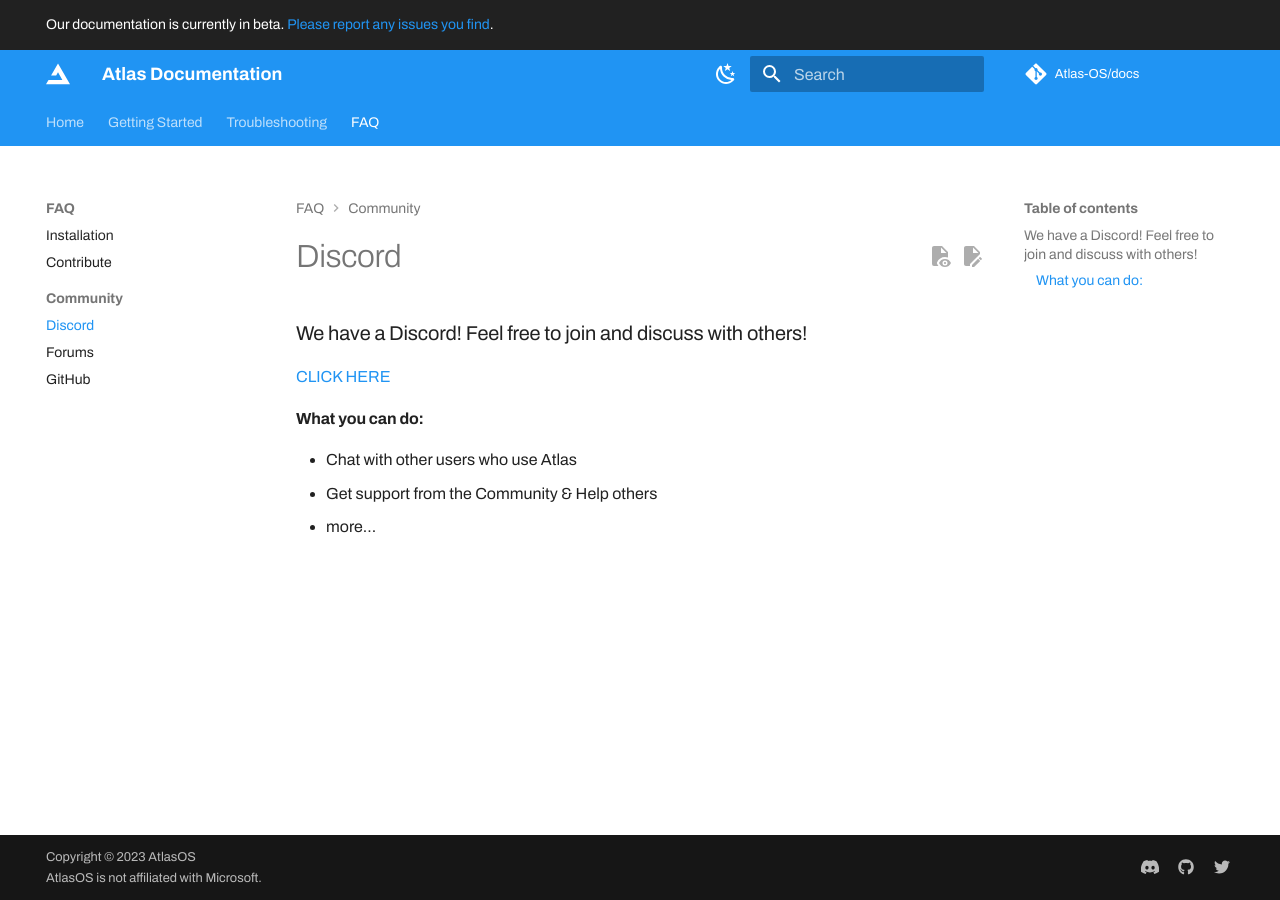
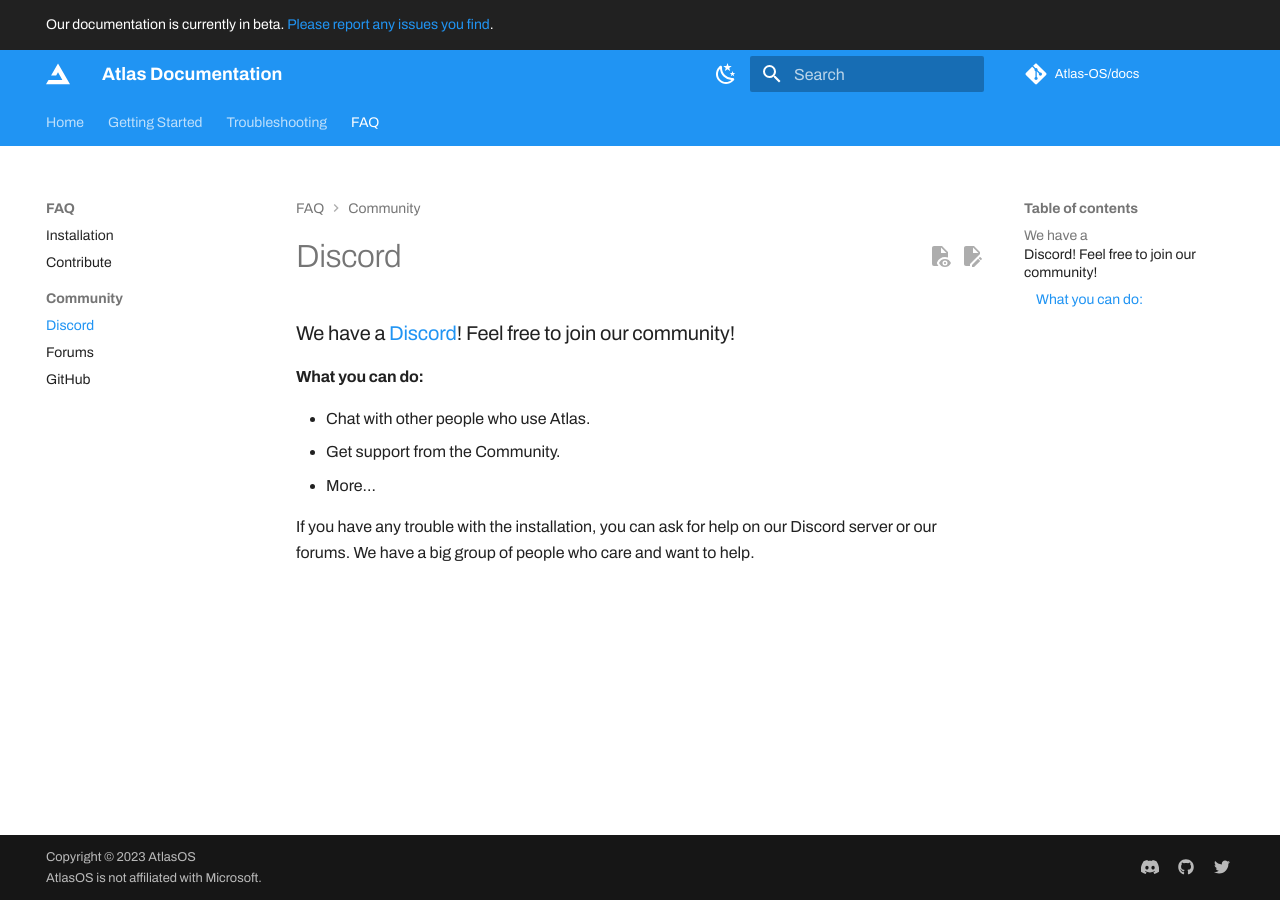
Before and after one commit to Atlas-OS/docs, an MkDocs documentation site: the page built from docs/FAQ/Community/Discord.md, in a window 1280 px wide. Built offline with MkDocs 1.6.1 and Material for MkDocs 9.7.7, drawn with Linux system fonts in a browser that asks for light colours; some web fonts are replaced; plug-ins that fetch from the network failed and are left out; comment, search, counter and statistics services are not loaded.

Commit message:
Update Discord.md

```diff
--- a/docs/FAQ/Community/Discord.md
+++ b/docs/FAQ/Community/Discord.md
@@ -1,8 +1,8 @@
-### We have a Discord! Feel free to join and discuss with others!
-
-[CLICK HERE](https://discord.gg/atlasos)
+### We have a [Discord](https://discord.gg/atlasos)! Feel free to join our community!
 
 #### What you can do:
-- Chat with other users who use Atlas
-- Get support from the Community & Help others
-- more...
+- Chat with other people who use Atlas.
+- Get support from the Community.
+- More...
+
+If you have any trouble with the installation, you can ask for help on our Discord server or our forums. We have a big group of people who care and want to help.
```
